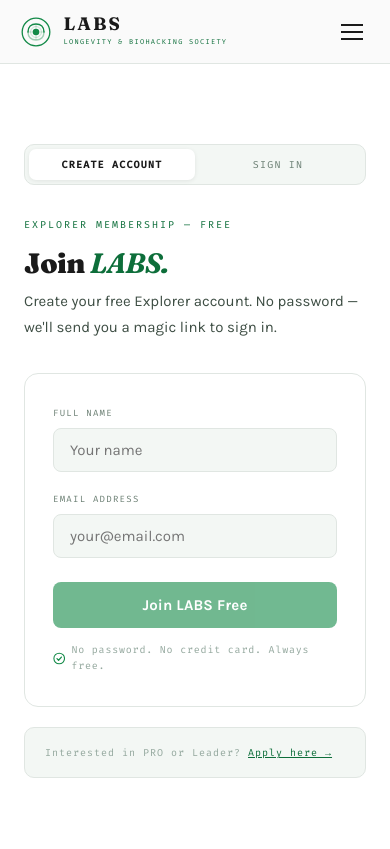
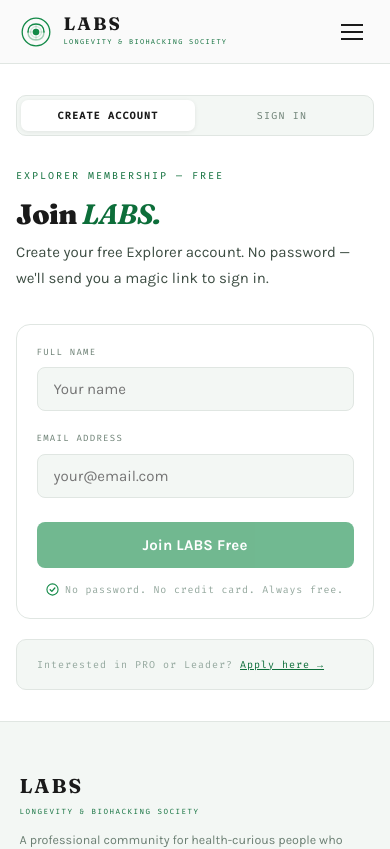
Before and after one commit to aireadyteam/labs-site, a Next.js app: page /join in a window 390 px wide. Shown: the top 849 px of the page. Built offline with nearby package versions, Linux system fonts and the light colour scheme.

Commit message:
fix: join page mobile padding - clamp() for nav overlap, responsive card padding

```diff
--- a/src/app/join/page.tsx
+++ b/src/app/join/page.tsx
@@ -71,7 +71,7 @@
 
   if (status === 'success') {
     return (
-      <section style={{ minHeight: '70vh', display: 'flex', alignItems: 'center', justifyContent: 'center', padding: '80px 24px', background: 'var(--bg-white)' }}>
+      <section style={{ minHeight: '70vh', display: 'flex', alignItems: 'center', justifyContent: 'center', padding: 'clamp(24px, 8vw, 80px) clamp(16px, 4vw, 24px)', background: 'var(--bg-white)' }}>
         <div style={{ maxWidth: 480, textAlign: 'center' as const }}>
           <div style={{ width: 56, height: 56, background: 'var(--g-100)', border: '1.5px solid var(--g-200)', borderRadius: '50%', display: 'flex', alignItems: 'center', justifyContent: 'center', margin: '0 auto 24px', fontSize: 24 }}>✅</div>
           <h1 style={{ fontSize: 32, marginBottom: 16 }}>Check your <em>inbox.</em></h1>
@@ -98,7 +98,7 @@
   };
 
   return (
-    <section style={{ minHeight: '70vh', display: 'flex', alignItems: 'center', justifyContent: 'center', padding: '80px 24px', background: 'var(--bg-white)' }}>
+    <section style={{ minHeight: '70vh', display: 'flex', alignItems: 'center', justifyContent: 'center', padding: 'clamp(24px, 8vw, 80px) clamp(16px, 4vw, 24px)', background: 'var(--bg-white)' }}>
       <div style={{ width: '100%', maxWidth: 440 }}>
 
         {/* Toggle */}
@@ -122,7 +122,7 @@
             <div style={{ fontFamily: "'Fira Code', monospace", fontSize: 10, letterSpacing: '0.2em', textTransform: 'uppercase' as const, color: 'var(--g-700)', marginBottom: 16 }}>Member Sign In</div>
             <h1 style={{ fontSize: 'clamp(28px, 4vw, 42px)', marginBottom: 12 }}>Welcome <em>back.</em></h1>
             <p style={{ fontSize: 15, color: 'var(--ink-2)', lineHeight: 1.72, marginBottom: 32 }}>Enter your email and we&apos;ll send a magic link straight to your inbox.</p>
-            <div style={{ background: 'var(--bg-white)', border: '1.5px solid var(--rule)', borderRadius: 14, padding: '32px 28px' }}>
+            <div style={{ background: 'var(--bg-white)', border: '1.5px solid var(--rule)', borderRadius: 14, padding: 'clamp(20px, 5vw, 32px) clamp(16px, 5vw, 28px)' }}>
               {status === 'error' && (
                 <div style={{ background: '#fef2f2', border: '1.5px solid #fecaca', borderRadius: 8, padding: '12px 16px', marginBottom: 20, fontSize: 13, color: '#dc2626' }}>{message}</div>
               )}
@@ -151,7 +151,7 @@
             <div style={{ fontFamily: "'Fira Code', monospace", fontSize: 10, letterSpacing: '0.2em', textTransform: 'uppercase' as const, color: 'var(--g-700)', marginBottom: 16 }}>Explorer Membership — Free</div>
             <h1 style={{ fontSize: 'clamp(28px, 4vw, 42px)', marginBottom: 12 }}>Join <em>LABS.</em></h1>
             <p style={{ fontSize: 15, color: 'var(--ink-2)', lineHeight: 1.72, marginBottom: 32 }}>Create your free Explorer account. No password — we&apos;ll send you a magic link to sign in.</p>
-            <div style={{ background: 'var(--bg-white)', border: '1.5px solid var(--rule)', borderRadius: 14, padding: '32px 28px' }}>
+            <div style={{ background: 'var(--bg-white)', border: '1.5px solid var(--rule)', borderRadius: 14, padding: 'clamp(20px, 5vw, 32px) clamp(16px, 5vw, 28px)' }}>
               {status === 'error' && (
                 <div style={{ background: '#fef2f2', border: '1.5px solid #fecaca', borderRadius: 8, padding: '12px 16px', marginBottom: 20, fontSize: 13, color: '#dc2626' }}>{message}</div>
               )}
```
